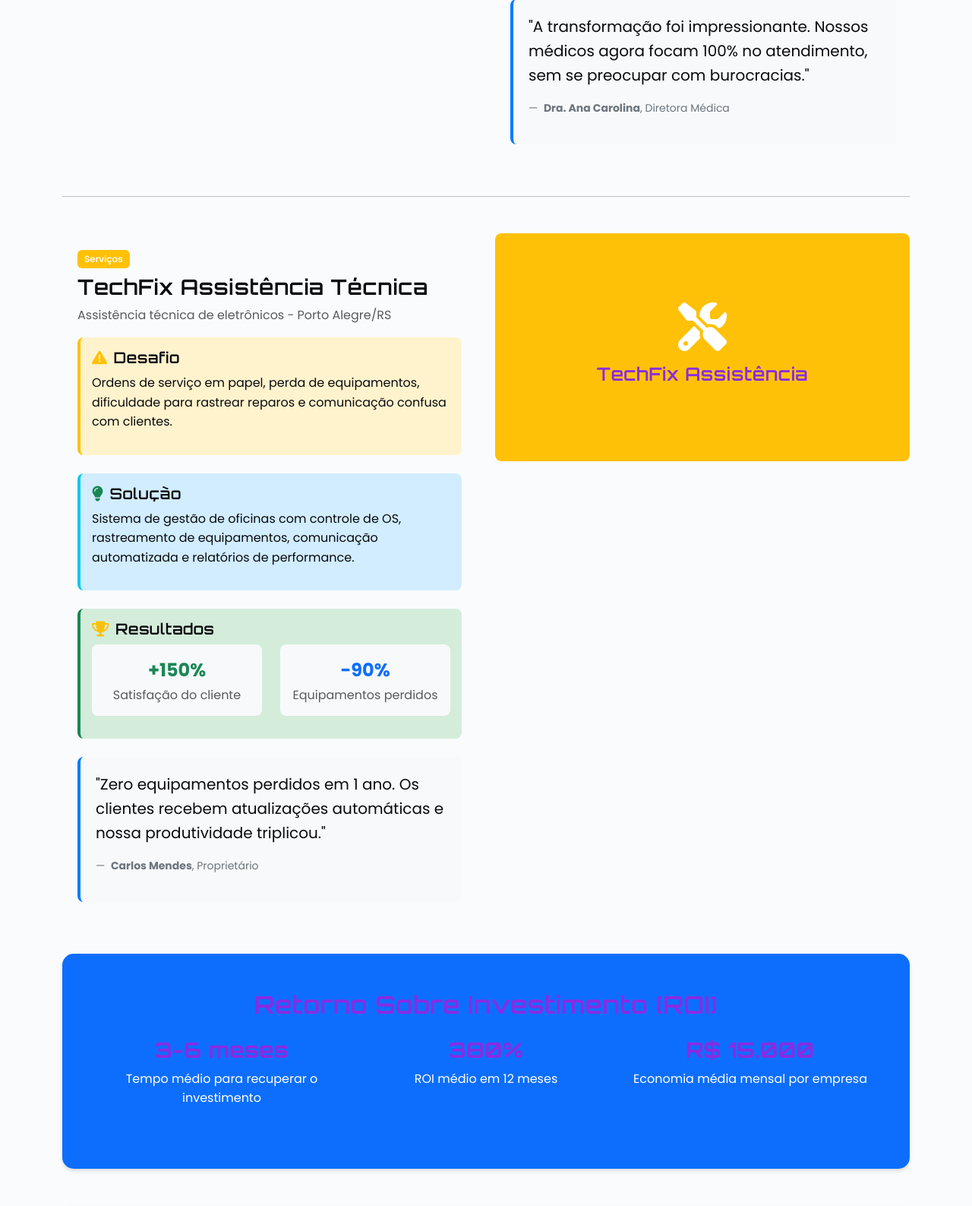
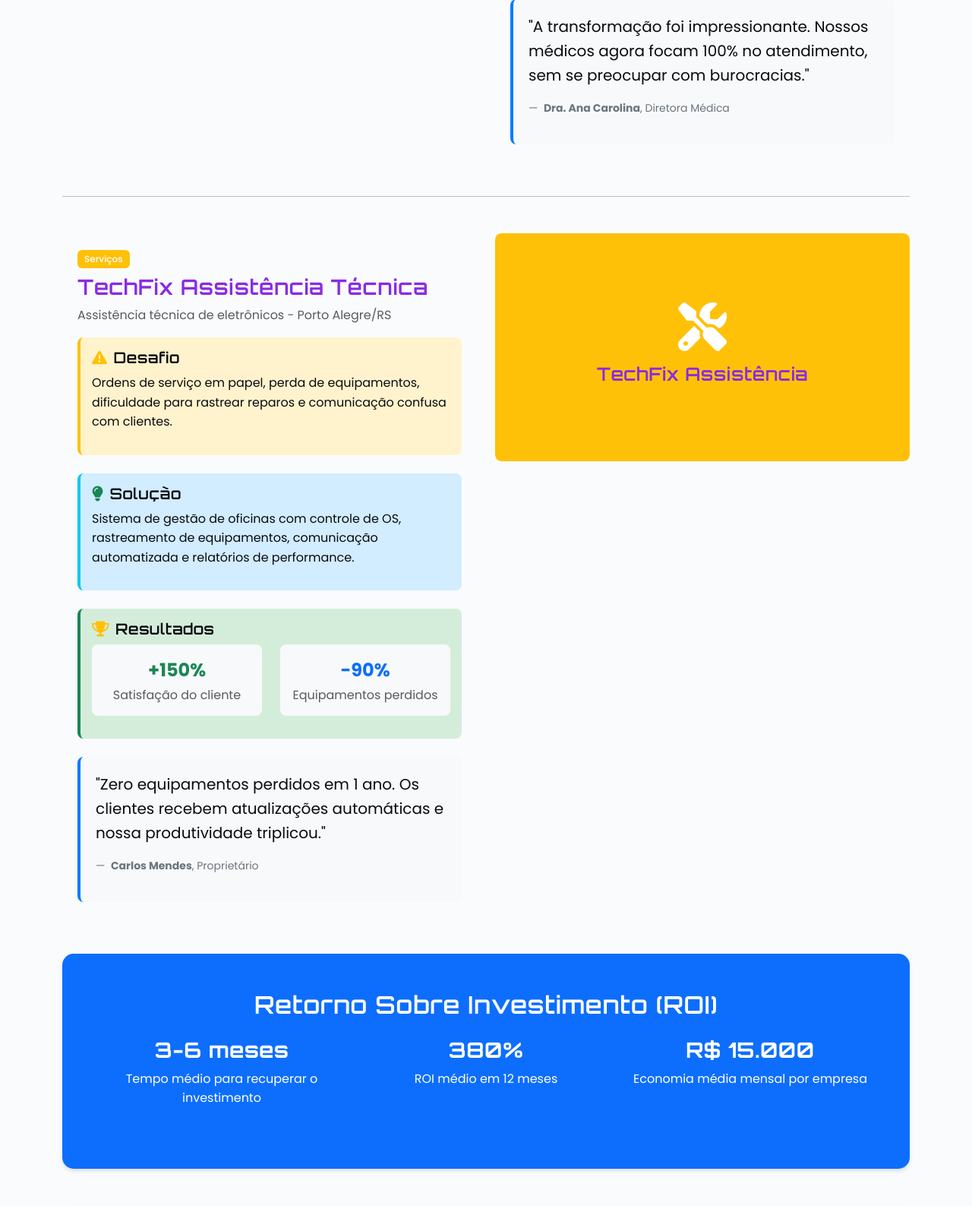
Before and after one commit to lsfrenzel/GLSystemsSite, a Flask app: page /cases in a window 1280 px wide. Shown: the part 3459-5046 px from the top of the page at 76% size. Run offline with Flask 3, Linux system fonts and the light colour scheme; some libraries are stand-ins or nearby versions.

Commit message:
Improve text contrast and readability across various website pages
Update CSS styles in `static/css/style.css` to adjust text colors for better contrast on different backgrounds, specifically targeting elements on the homepage, demo scheduling, advantages page, case studies, and financial impact sections. This includes making titles white on dark backgrounds, ensuring system titles remain purple, and adjusting numbers and metrics to be white on dark/gradient backgrounds.

Replit-Commit-Author: Agent
Replit-Commit-Session-Id: 8db193b9-43d9-4e29-9604-f0bcb321a9c8
Replit-Commit-Checkpoint-Type: intermediate_checkpoint
Replit-Commit-Screenshot-Url: https://storage.googleapis.com/screenshot-production-us-central1/c598f6c9-edcb-4e2f-aaf5-095db389766a/8db193b9-43d9-4e29-9604-f0bcb321a9c8/g1SzakP

```diff
--- a/static/css/style.css
+++ b/static/css/style.css
@@ -1032,10 +1032,51 @@ h1, h2, h3, h4, h5, h6 {
     color: #fff !important;
 }
 
-/* Exceto quando em fundos escuros */
+/* Correções de contraste para fundos escuros */
+/* Botão Agendar Demo no hero */
+.modern-hero-section .btn-secondary-neon {
+    color: #fff !important;
+}
+
+/* Títulos e textos em fundos escuros devem ser brancos */
+.bg-primary h1, .bg-primary h2, .bg-primary h3, .bg-primary h4, .bg-primary h5, .bg-primary h6,
+.bg-gradient-primary h1, .bg-gradient-primary h2, .bg-gradient-primary h3, .bg-gradient-primary h4, .bg-gradient-primary h5, .bg-gradient-primary h6,
+.card-header.bg-primary h1, .card-header.bg-primary h2, .card-header.bg-primary h3, .card-header.bg-primary h4, .card-header.bg-primary h5, .card-header.bg-primary h6,
+.card-header.bg-success h1, .card-header.bg-success h2, .card-header.bg-success h3, .card-header.bg-success h4, .card-header.bg-success h5, .card-header.bg-success h6 {
+    color: #fff !important;
+}
+
+
+/* Exceto quando em fundos escuros - títulos devem ser brancos */
 .bg-dark h1, .bg-dark h2, .bg-dark h3, .bg-dark h4, .bg-dark h5, .bg-dark h6,
 .card-dark h1, .card-dark h2, .card-dark h3, .card-dark h4, .card-dark h5, .card-dark h6 {
     color: #fff !important;
+}
+
+/* Títulos dos systems cards devem ser roxos mesmo em bg-dark */
+.bg-dark .system-title {
+    color: #8a2be2 !important;
+}
+
+/* Sobrescrever regras text-white em fundos de gradiente para garantir contraste */
+.bg-gradient-primary h1.text-white, .bg-gradient-primary h2.text-white, .bg-gradient-primary h3.text-white,
+.bg-gradient-primary h4.text-white, .bg-gradient-primary h5.text-white, .bg-gradient-primary h6.text-white,
+.bg-primary h1.text-white, .bg-primary h2.text-white, .bg-primary h3.text-white,
+.bg-primary h4.text-white, .bg-primary h5.text-white, .bg-primary h6.text-white {
+    color: #fff !important;
+}
+
+/* Números e métricas em fundos escuros devem ser brancos */
+.bg-primary .stat-number, .bg-primary .impact-item h3, .bg-primary .fw-bold,
+.bg-gradient-primary .stat-number, .bg-gradient-primary .impact-item h3, .bg-gradient-primary .fw-bold,
+.bg-dark .stat-number, .bg-dark .impact-item h3, .bg-dark .fw-bold,
+.bg-primary strong, .bg-gradient-primary strong, .bg-dark strong {
+    color: #fff !important;
+}
+
+/* Case headers devem manter cor padrão (roxo) */
+.case-header h3 {
+    color: #8a2be2 !important;
 }
 
 /* Botões específicos por segmento */
```
Also changed, not shown: 1 other file.
